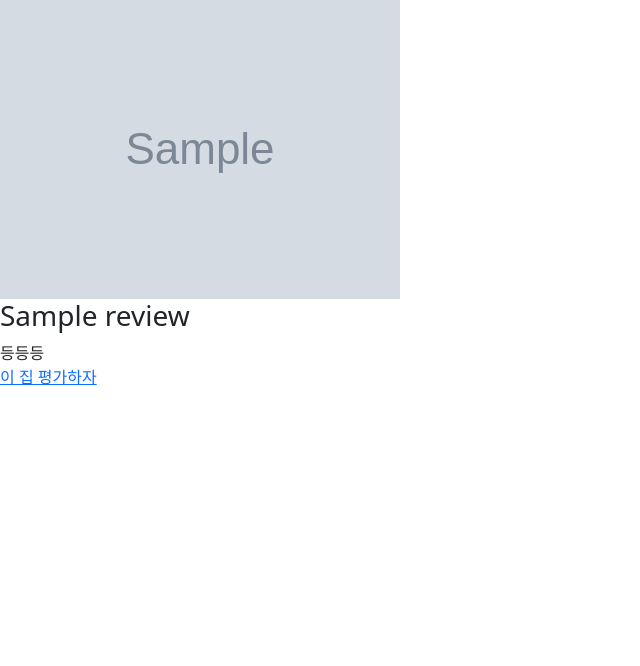
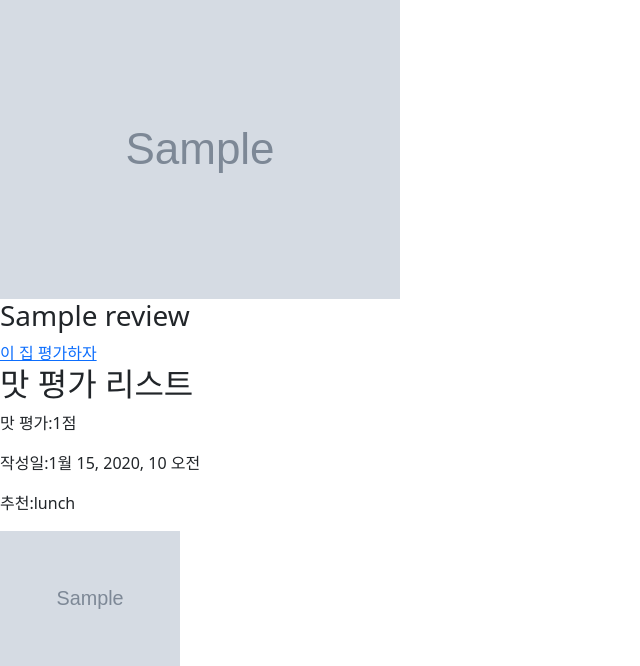
Before and after one commit to sunbongE/Team_1, a Django app: page /reviews/1/ in a window 1280 px wide. Shown: the part 313-979 px from the top of the page, without its empty margins (0-640 px from the left). Before the commit the page ends 698 px from the top, so only its background shows below. Run offline with Django 3.2, Linux system fonts and the light colour scheme; tables that the repository leaves empty hold one stand-in row (values such as "Sample post"); grey boxes marked "Sample" are stand-in pictures; some libraries are stand-ins or nearby versions.

Commit message:
detail에서comment작성

```diff
--- a/reviews/templates/reviews/detail.html
+++ b/reviews/templates/reviews/detail.html
@@ -9,7 +9,22 @@
     <h3>
       {{ review.store_name }}
     </h3>
-    등등등
   </div>
   <a href="{% url 'reviews:comment_create' review.pk %}">이 집 평가하자</a>
+
+  <h2>맛 평가 리스트</h2>
+  {% for comment in comments %}
+  <p>맛 평가:{{ comment.grade }}점</p>
+  <p>작성일:{{ comment.created_at }}</p>
+  <p>추천:{{ comment.tag }}</p>
+  {% if comment.image %}
+      <img src="{{ comment.image.url }}" alt="{{comment.image}}" width='180px;'>
+    {% endif %}
+
+  {% endfor %}
+
+
+
+
+
 {% endblock content %}
--- a/reviews/views.py
+++ b/reviews/views.py
@@ -54,8 +54,12 @@ def comment_delete(request,detail_pk,comment_pk):
 
 def detail(request,detail_pk):
     review = Review.objects.get(pk=detail_pk)
+
+    comments = review.comment_set.all()
+
     context = {
         'review' : review,
+        'comments':comments,
     }
     return render(request,'reviews/detail.html',context)
 
```
Also changed, not shown: images/images/noimg.png (added), images/images/조로.jpg (added).
